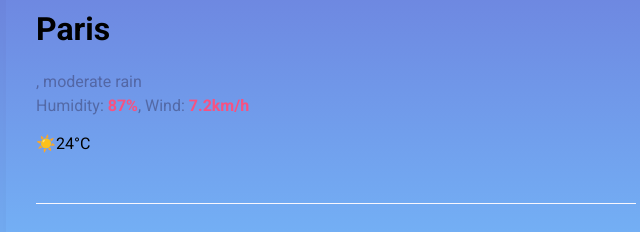
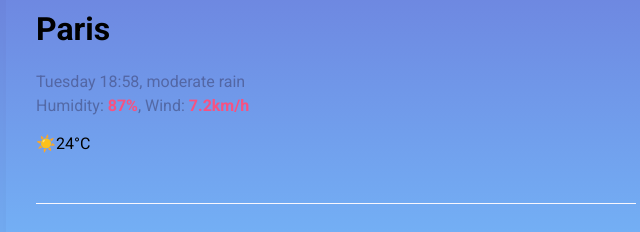
Before and after one commit to Andiswa-Dlamini/my-first-SheCodes-project, a website built with Parcel: page index.html in a window 1280 px wide. Shown: the part 183-415 px from the top of the page, 304-944 px from the left. Built offline with nearby package versions, Linux system fonts and the light colour scheme; no server answers.

Commit message:
Update index.html

```diff
--- a/index.html
+++ b/index.html
@@ -32,7 +32,7 @@
           <div>
             <h1 class="current-city" id="current-city">Paris</h1>
             <p class="current-details">
-              <span id="current-date"></span>, moderate rain <br />
+              <span id="current-date"></span>Tuesday 18:58, moderate rain <br />
               Humidity: <strong>87%</strong>, Wind: <strong>7.2km/h</strong>
             </p>
           </div>
```
